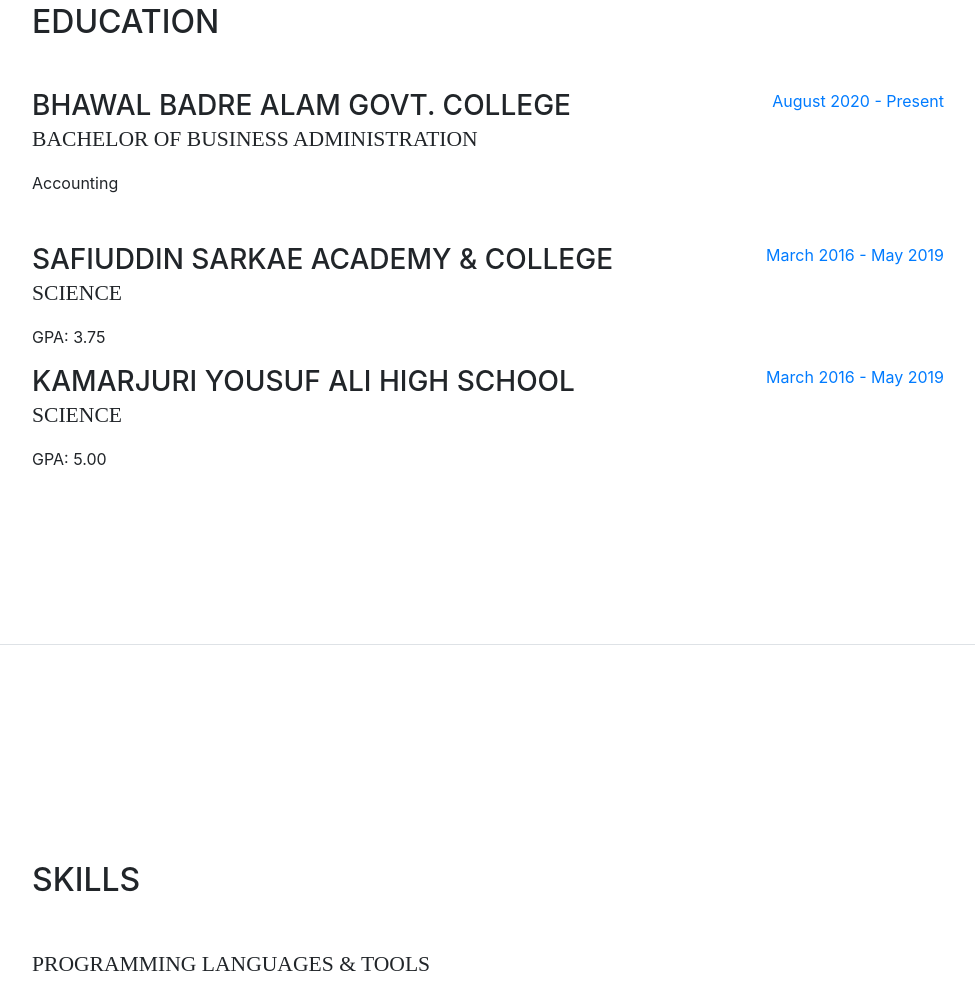
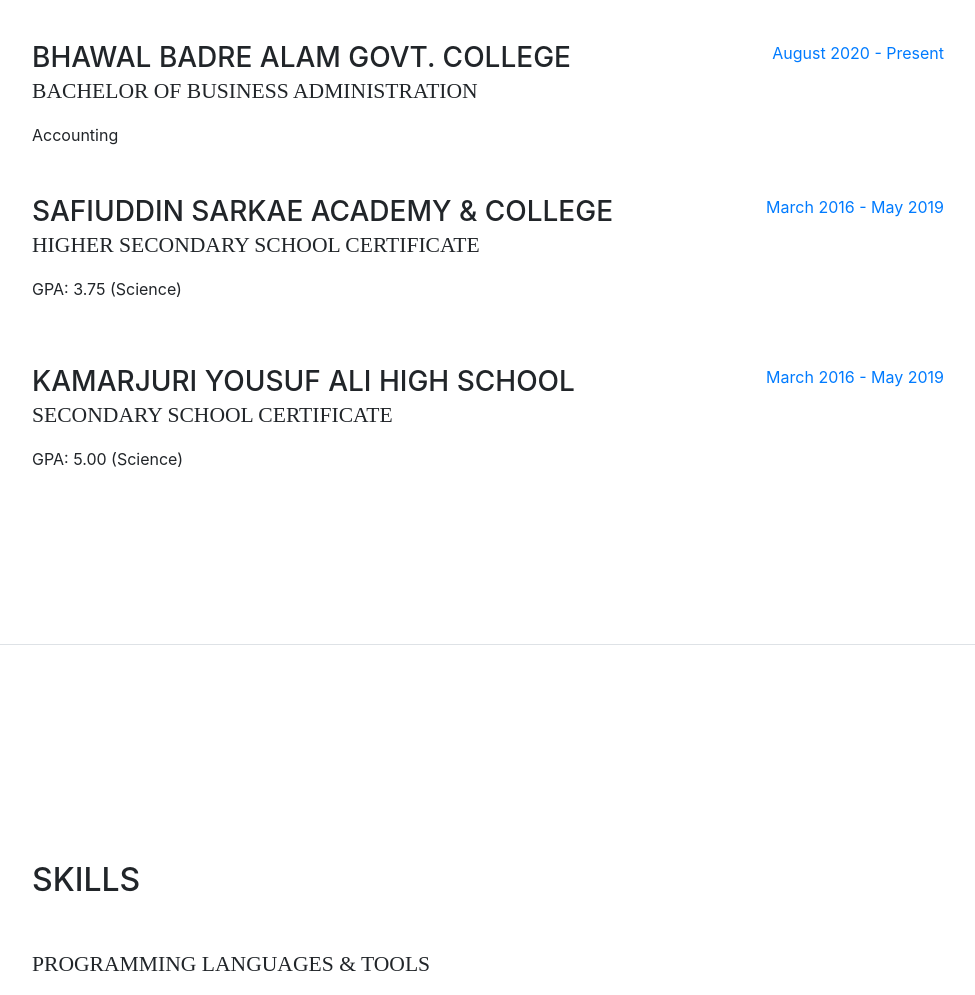
Before and after one commit to haquesomrat/Portfolio-Injamul-Haque, a website with bundled scripts: page index.html in a window 1280 px wide. Shown: the part 1816-2811 px from the top of the page, without its empty margins (288-1263 px from the left). Built offline with nearby package versions, Linux system fonts and the light colour scheme; a web font is replaced by a local one.

Commit message:
second commit

```diff
--- a/index.html
+++ b/index.html
@@ -10,6 +10,8 @@
     <meta name="author" content="" />
 
     <title>Portfolio - Injamul Haque</title>
+
+    <link rel="icon" type="image/x-icon" href="./img/favicon.png" />
 
     <!-- Bootstrap CSS -->
     <link href="vendor/bootstrap/css/bootstrap.min.css" rel="stylesheet" />
@@ -293,22 +295,24 @@
             </div>
           </div>
 
-          <div class="resume-item d-flex flex-column flex-md-row">
+          <div class="resume-item d-flex flex-column flex-md-row mb-5">
             <div class="resume-content mr-auto">
               <h3 class="mb-0">Safiuddin Sarkae Academy & College</h3>
-              <div class="subheading mb-3">Science</div>
-              <p>GPA: 3.75</p>
+              <div class="subheading mb-3">
+                Higher Secondary School Certificate
+              </div>
+              <p>GPA: 3.75 (Science)</p>
             </div>
             <div class="resume-date text-md-right">
               <span class="text-primary">March 2016 - May 2019</span>
             </div>
           </div>
 
-          <div class="resume-item d-flex flex-column flex-md-row">
+          <div class="resume-item d-flex flex-column flex-md-row mb-5">
             <div class="resume-content mr-auto">
               <h3 class="mb-0">Kamarjuri Yousuf Ali High School</h3>
-              <div class="subheading mb-3">Science</div>
-              <p>GPA: 5.00</p>
+              <div class="subheading mb-3">Secondary School Certificate</div>
+              <p>GPA: 5.00 (Science)</p>
             </div>
             <div class="resume-date text-md-right">
               <span class="text-primary">March 2016 - May 2019</span>
@@ -395,46 +399,6 @@
           </p>
         </div>
       </section>
-
-      <!-- <section class="resume-section p-3 p-lg-5 d-flex flex-column" id="awards">
-        <div class="my-auto">
-          <h2 class="mb-5">Awards &amp; Certifications</h2>
-          <ul class="fa-ul mb-0">
-            <li>
-              <i class="fa-li fa fa-trophy text-warning"></i>
-              Google Analytics Certified Developer
-            </li>
-            <li>
-              <i class="fa-li fa fa-trophy text-warning"></i>
-              Mobile Web Specialist - Google Certification
-            </li>
-            <li>
-              <i class="fa-li fa fa-trophy text-warning"></i>
-              1<sup>st</sup> Place - University of Colorado Boulder - Emerging
-              Tech Competition 2009
-            </li>
-            <li>
-              <i class="fa-li fa fa-trophy text-warning"></i>
-              1<sup>st</sup> Place - University of Colorado Boulder - Adobe
-              Creative Jam 2008 (UI Design Category)
-            </li>
-            <li>
-              <i class="fa-li fa fa-trophy text-warning"></i>
-              2<sup>nd</sup> Place - University of Colorado Boulder - Emerging
-              Tech Competition 2008
-            </li>
-            <li></li>
-            <li>
-              <i class="fa-li fa fa-trophy text-warning"></i>
-              1<sup>st</sup> Place - James Buchanan High School - Hackathon 2006
-            </li>
-            <li>
-              <i class="fa-li fa fa-trophy text-warning"></i>
-              3<sup>rd</sup> Place - James Buchanan High School - Hackathon 2005
-            </li>
-          </ul>
-        </div>
-      </section> -->
     </div>
 
     <!-- Bootstrap core JavaScript -->
```
Also changed, not shown: README.md, img/favicon.png (added), img/profile.jpg (deleted).
